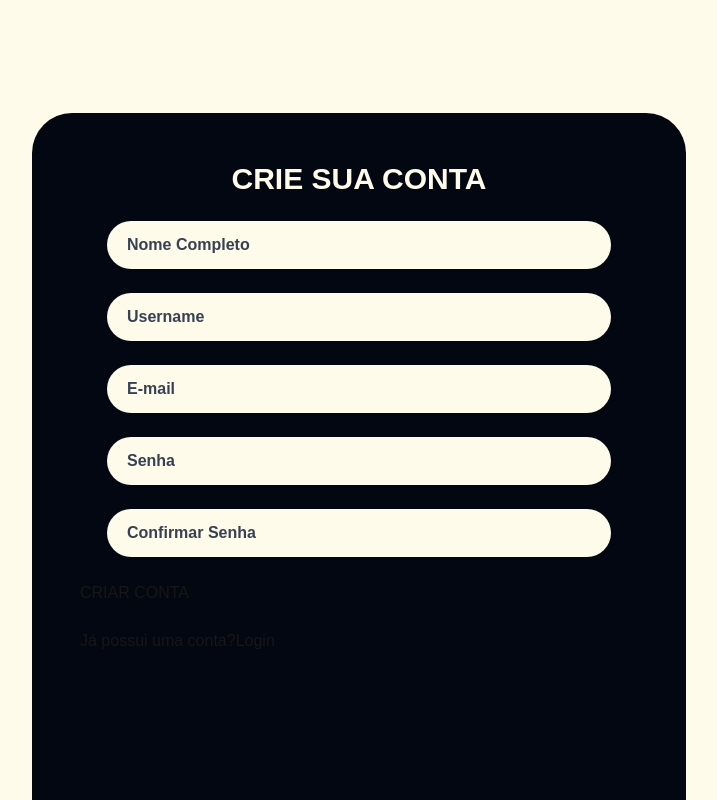
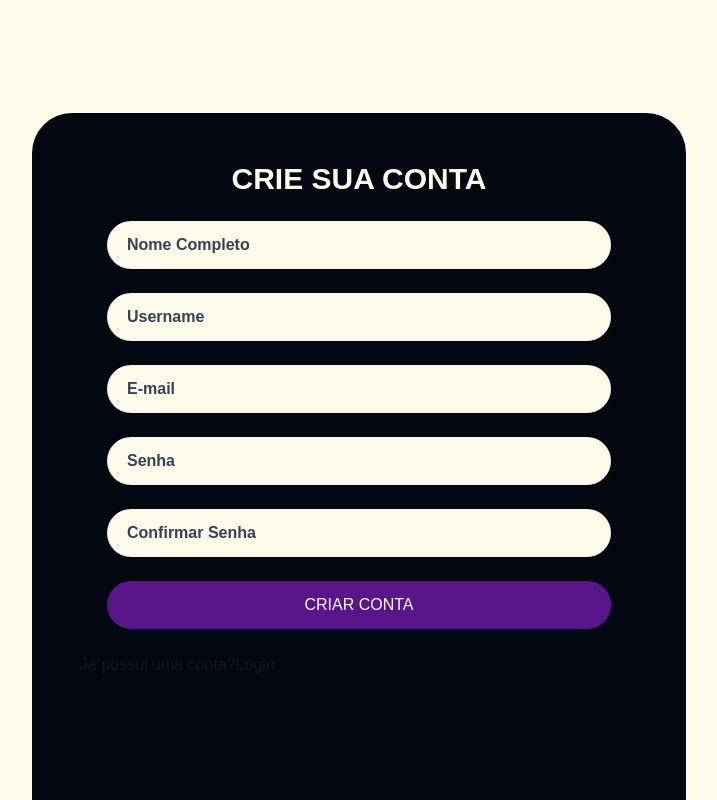
Before and after one commit to nicolemeirelles/cjr-frontend-PT-2026-2-grupo-2, a Next.js app: page /cadastro in a window 1280 px wide. Shown: the whole page, without its empty margins (118-835 px from the left). Built offline with nearby package versions, Linux system fonts and the light colour scheme.

Commit message:
feat: estilização provisoria do botao de criar conta

```diff
--- a/app/cadastro/page.tsx
+++ b/app/cadastro/page.tsx
@@ -60,9 +60,12 @@ export default function Cadastro(){
                             placeholder="Confirmar Senha"
                             className="w-full bg-transparent outline-none text-gray-700 font-bold placeholder-gray-700" />
                         </div>
-                        <div>
-                            <button type = "submit">CRIAR CONTA</button>
-                        </div>
+
+                            <button
+                            type = "submit"
+                            className="flex justify-center items-center rounded-3xl bg-purple-900 w-[504px] h-[48px] text-white mx-auto"
+                            >CRIAR CONTA</button>
+
                         <div>
                             <label>Já possui uma conta?</label>
                             <button type ="button"> Login</button>
```
